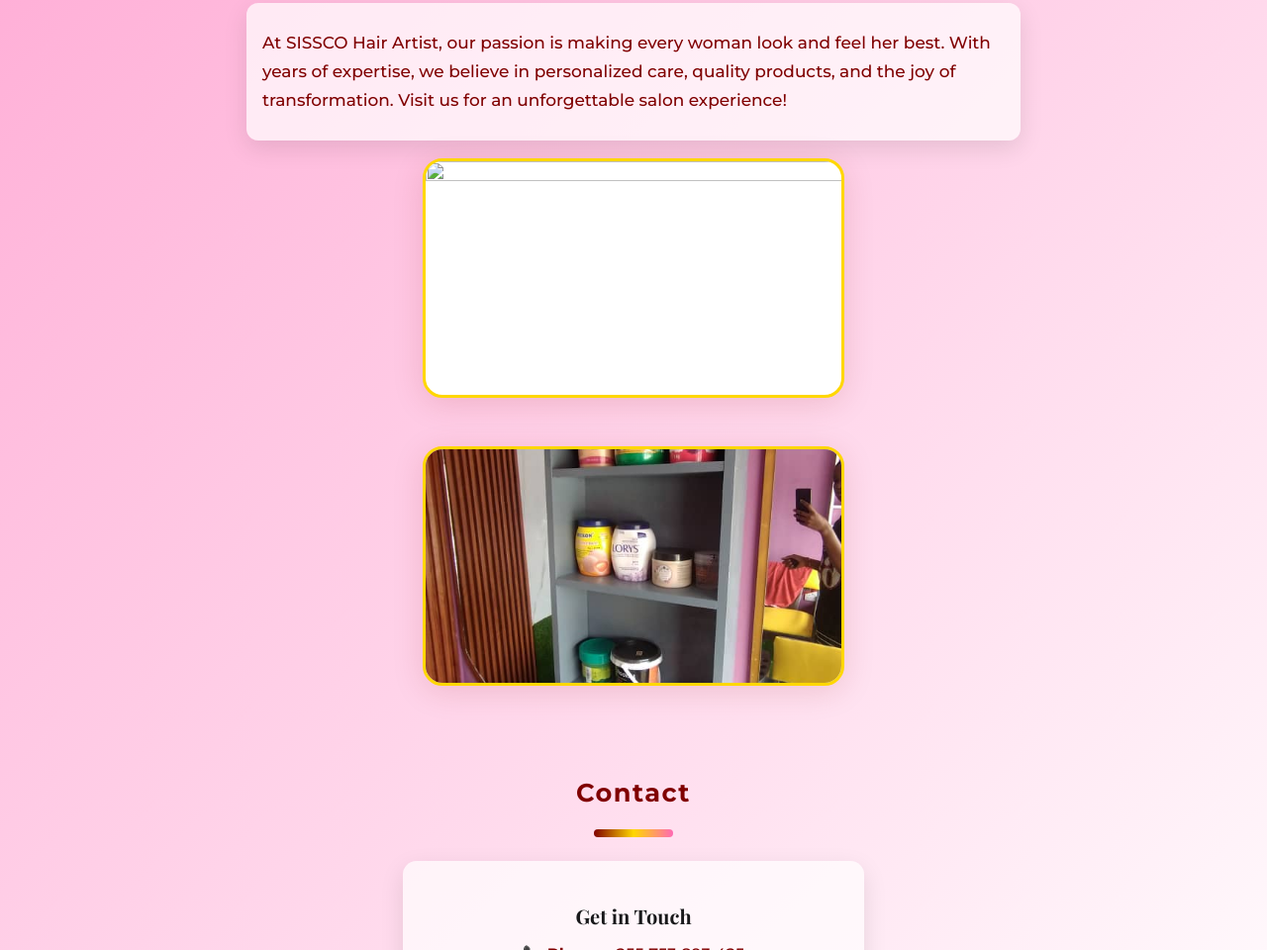
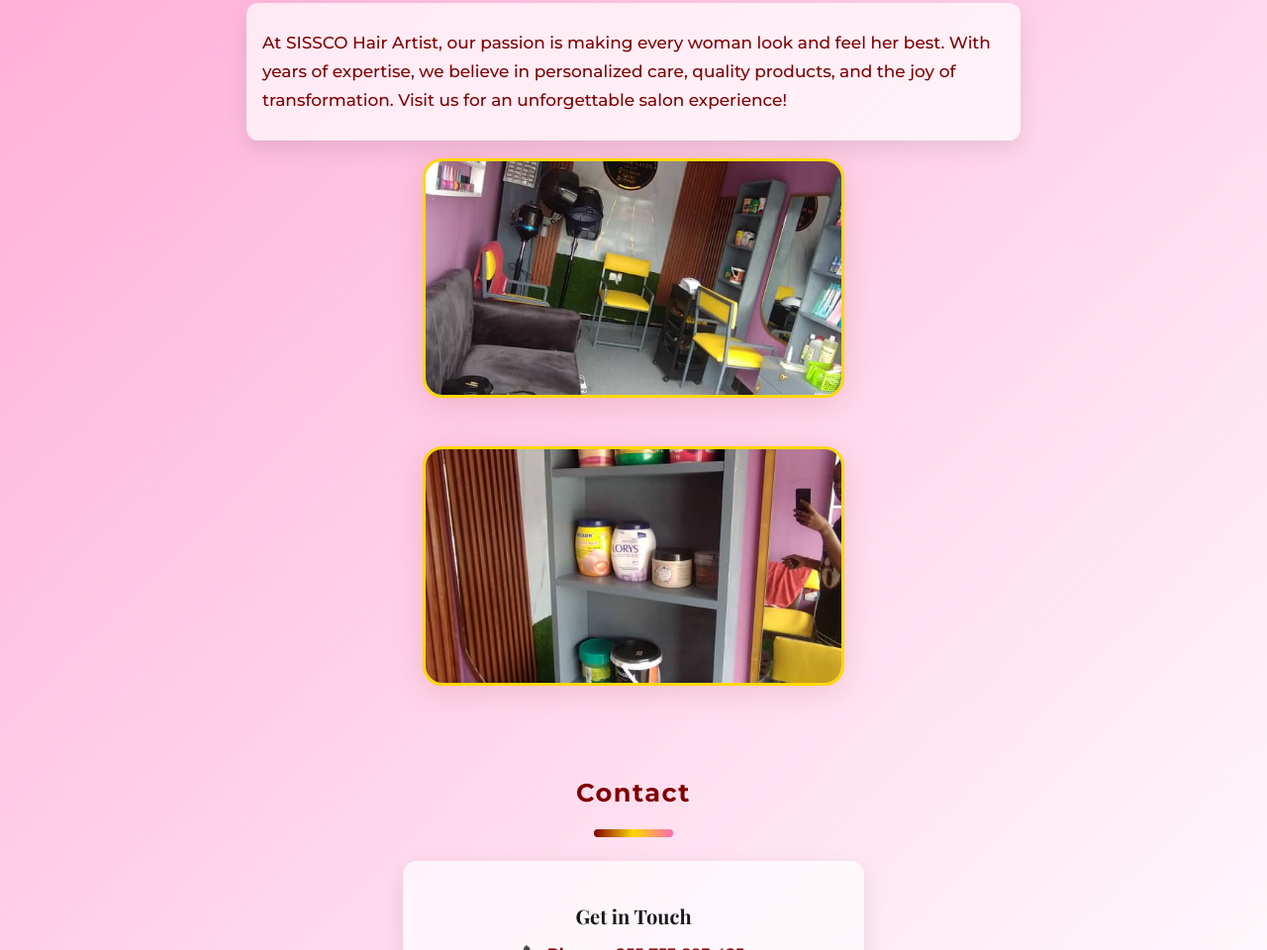
Before and after one commit to lizzy-01-sasi/lizzy-01-sasi.github.io, a plain HTML site: page index.html in a window 1280 px wide. Shown: the part 2227-3187 px from the top of the page at 99% size. Drawn offline with nearby package versions, Linux system fonts and the light colour scheme.

Commit message:
Update index.html

```diff
--- a/index.html
+++ b/index.html
@@ -278,7 +278,7 @@
       At SISSCO Hair Artist, our passion is making every woman look and feel her best. With years of expertise, we believe in personalized care, quality products, and the joy of transformation. Visit us for an unforgettable salon experience!
     </div>
      <div class="home-image-wrapper">
-    <img src="interior.jpg" alt="" class="home-main-image">
+    <img src="images/interior.jpg" alt="" class="home-main-image">
   </div><br>
      <div class="home-image-wrapper">
     <img src="images/interior2.jpg" alt="" class="home-main-image">
```
